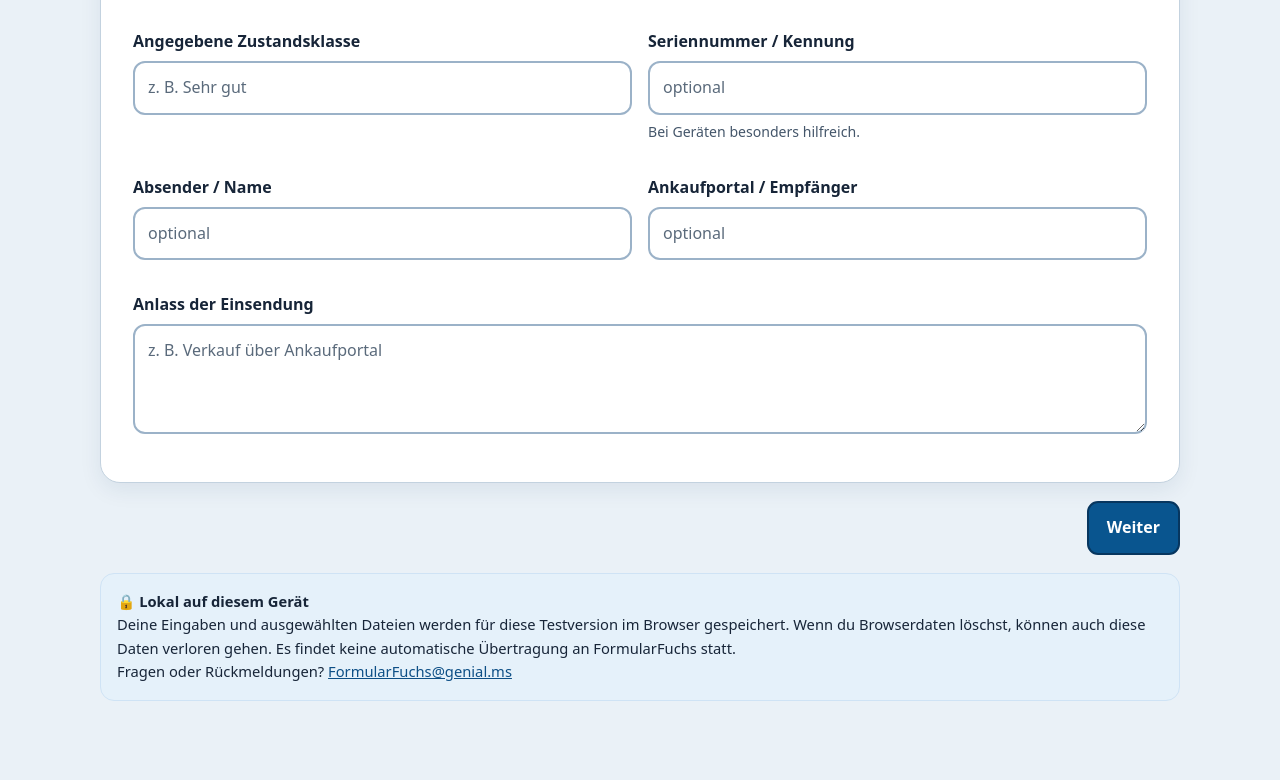
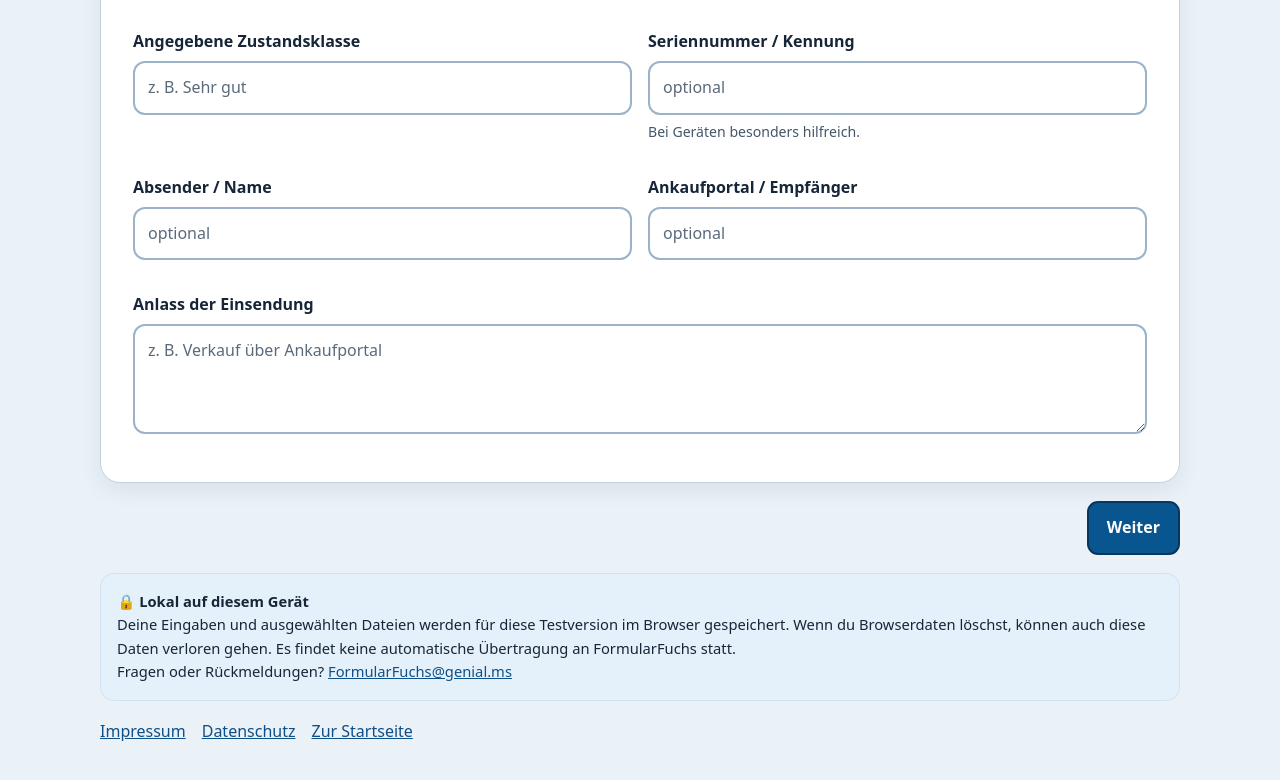
Before and after one commit to FormularFuchs/FormularFuchs.github.io, a plain HTML site: page handy-trade-in-dokumentieren/index.html in a window 1280 px wide. Shown: the part 1071-1851 px from the top of the page. Before the commit the page ends 1828 px from the top, so only its background shows below. Drawn offline with Linux system fonts and the light colour scheme.

Commit message:
Link legal pages from handy-trade-in-dokumentieren without altering wizard logic

```diff
--- a/handy-trade-in-dokumentieren/index.html
+++ b/handy-trade-in-dokumentieren/index.html
@@ -679,6 +679,11 @@
       Deine Eingaben und ausgewählten Dateien werden für diese Testversion im Browser gespeichert. Wenn du Browserdaten löschst, können auch diese Daten verloren gehen. Es findet keine automatische Übertragung an FormularFuchs statt.<br>
       Fragen oder Rückmeldungen? <a href="mailto:FormularFuchs@genial.ms">FormularFuchs@genial.ms</a>
     </div>
+    <nav class="screen-only" aria-label="Rechtliche Informationen" style="display:flex;flex-wrap:wrap;gap:16px;margin:18px 0 24px">
+      <a href="/impressum/">Impressum</a>
+      <a href="/datenschutz/">Datenschutz</a>
+      <a href="/">Zur Startseite</a>
+    </nav>
   </main>
 
   <script src="/handy-trade-in-dokumentieren/app.js"></script>
```
